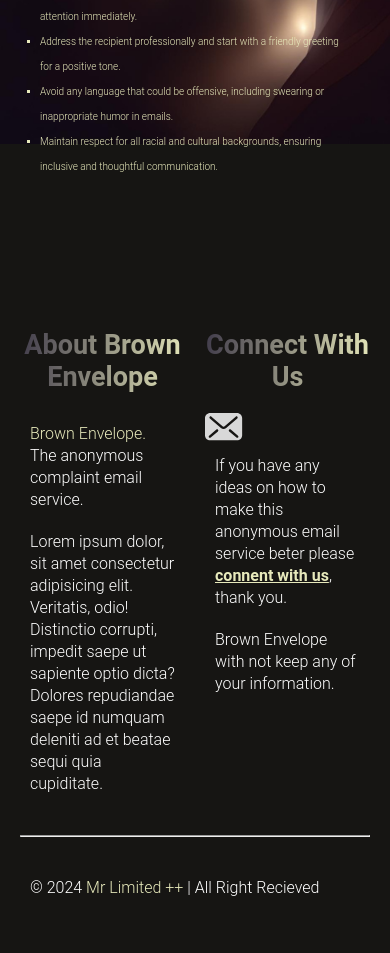
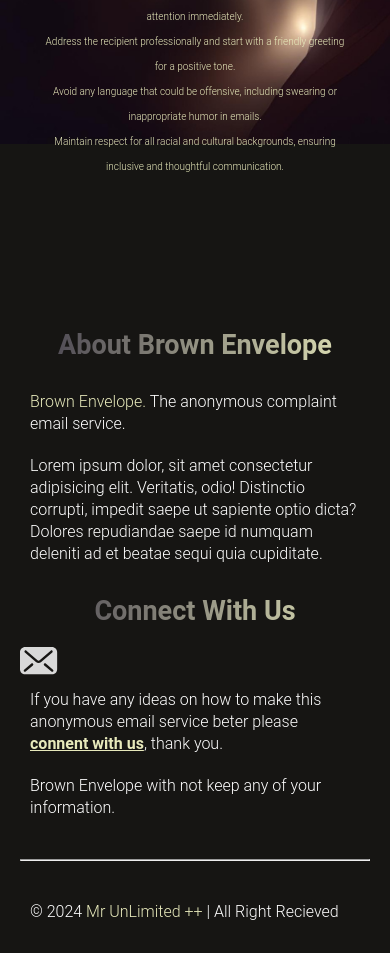
Before and after one commit to siwill9163/renderings, a React (Vite) app: page / in a window 390 px wide. Shown: the part 720-1673 px from the top of the page. Before the commit the page ends 1649 px from the top, so only its background shows below. Built offline with nearby package versions, Linux system fonts and the light colour scheme.

Commit message:
last test before updates

```diff
--- a/src/Components/Contact/Contact.css
+++ b/src/Components/Contact/Contact.css
@@ -52,7 +52,13 @@ span{
 }
 @media(max-width: 771px){
     .contact{
-        padding: 20px 70px;
+        padding: 0px 70px;
+    }
+}
+@media(max-width: 610px) {
+    .container{
+        display: flex;
+        flex-direction: column;
     }
 }
 @media(max-width: 400px){
@@ -62,5 +68,4 @@ span{
     .contact-bottom-right{
         display: none;
     }
-
 }
--- a/src/Components/Contact/Contact.jsx
+++ b/src/Components/Contact/Contact.jsx
@@ -27,7 +27,7 @@ const Contact = () => {
 
         <hr />
         <div className="contact-bottom">
-            <p className="contact-subscribe">&#169; 2024 <span>Mr Limited ++</span> | All Right Recieved</p>
+            <p className="contact-subscribe">&#169; 2024 <span>Mr UnLimited ++</span> | All Right Recieved</p>
 
             <div className="contact-bottom-right">
                 <p>Rules</p>
--- a/src/Components/Hero/Hero.css
+++ b/src/Components/Hero/Hero.css
@@ -85,6 +85,21 @@ body{
         font-size: 30px;
         margin-top: -20px;
     }
+    .hero-rules li{
+        list-style: none;
+        text-align: center;
+    }
+}
+@media(max-width: 610px){
+    .envelope textarea{
+        width: 300px;
+       }
+       .envelope input{
+        width: 300px;
+       }
+       .submit-btn{
+        width: 250px ;
+       }
 }
 @media(max-width:400px){
     .hero{
--- a/src/Components/Navbar/Navbar.css
+++ b/src/Components/Navbar/Navbar.css
@@ -22,14 +22,16 @@
 .nav-menu button:hover{
     transform: scale(1.15);
 }
-@media(max-width: 400px){
+@media(max-width: 771px){
     .navbar{
-        justify-content: space-between;
         margin: 20px;
     }
     .logo h1{
+        font-size: 22px;
+    }
+}
+@media(max-width: 400px){
+    .logo h1{
         font-size: 20px;
     }
-
-
 }
```
